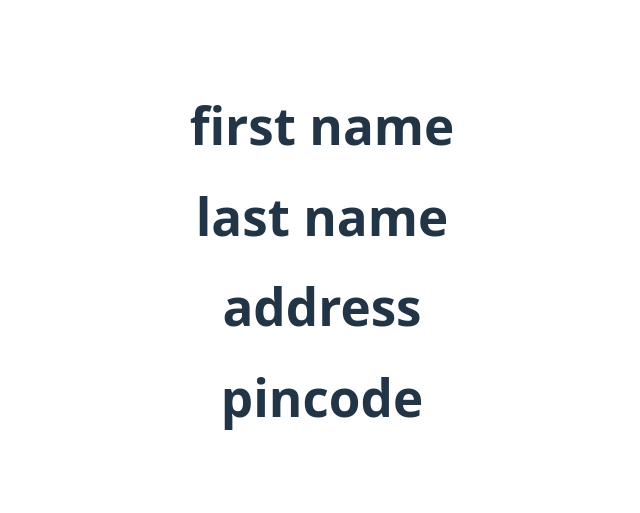
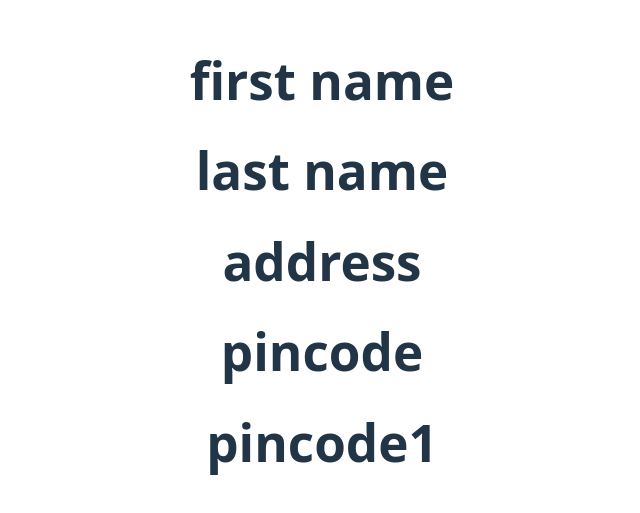
Before and after one commit to Hardik-Boricha/gitdemo, a React (Vite) app: page / in a window 1280 px wide. Shown: the part 139-652 px from the top of the page, without its empty margins (318-958 px from the left). Built offline with nearby package versions, Linux system fonts and the light colour scheme.

Commit message:
pincode1

```diff
--- a/src/App.jsx
+++ b/src/App.jsx
@@ -8,6 +8,7 @@ function App() {
      <h1>last name</h1>
      <h1>address</h1>
      <h1>pincode</h1>
+     <h1>pincode1</h1>
     </>
   )
 }
```
